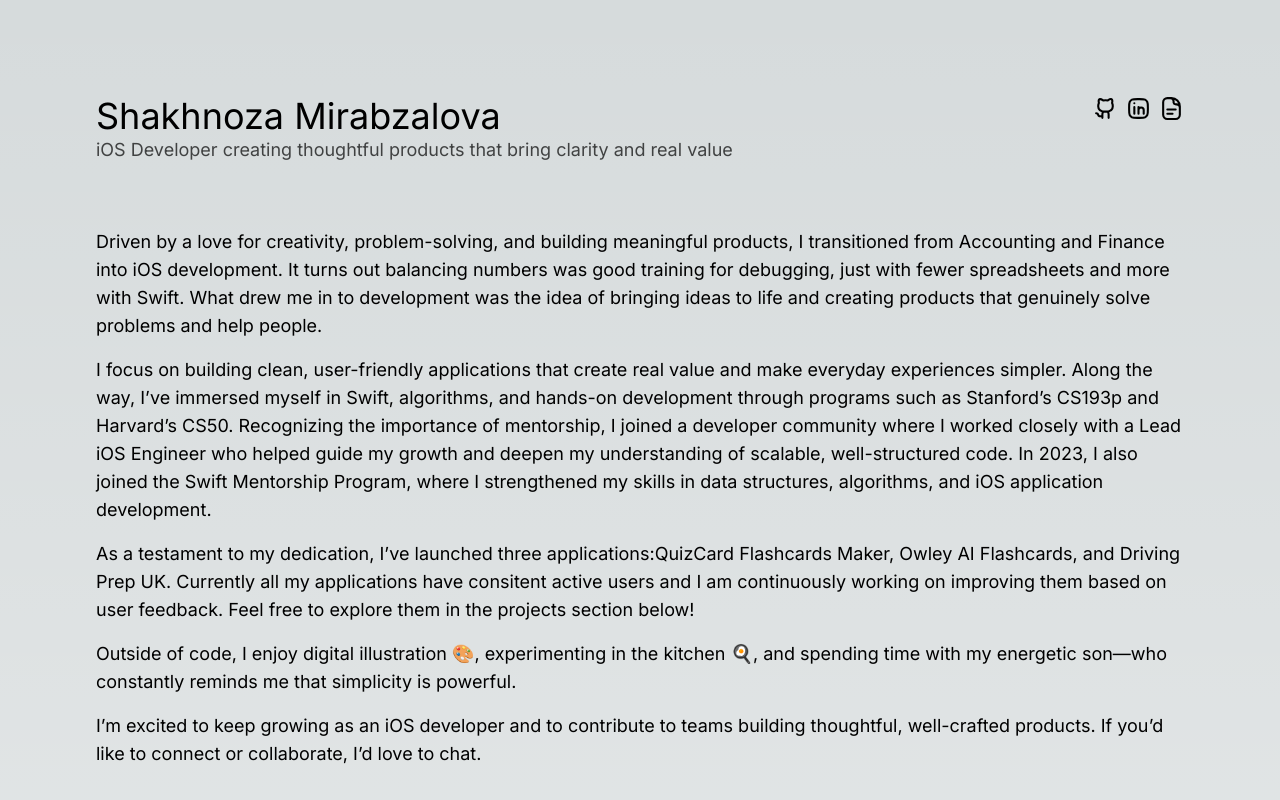
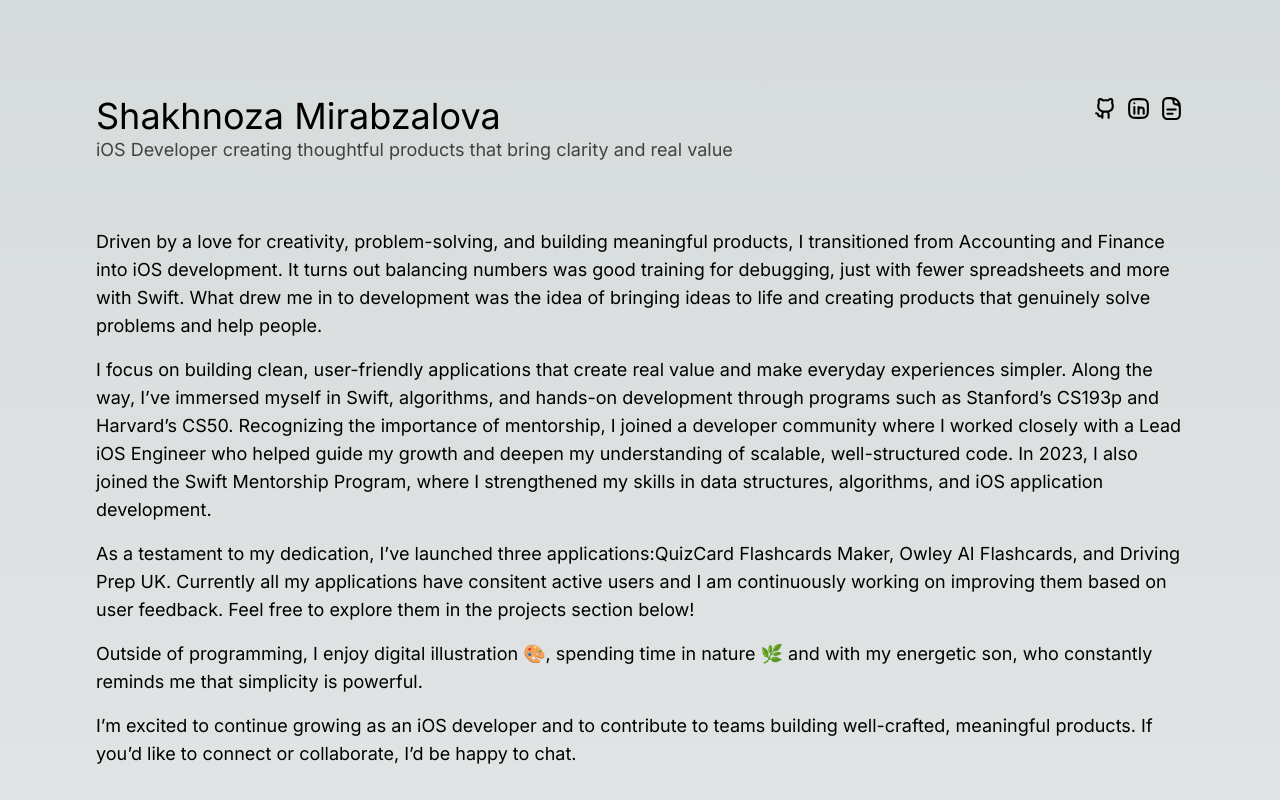
Before and after one commit to ShaniDan/portfolio, a Next.js app: page / in a window 1280 px wide. Shown: the top 800 px of the page. Built offline with nearby package versions, Linux system fonts and the light colour scheme.

Commit message:
updated text

```diff
--- a/app/page.tsx
+++ b/app/page.tsx
@@ -57,13 +57,13 @@ export default function Home() {
           Feel free to explore them in the projects section below!
         </p>
         <p className="text-lg md:text-xl lg:text-lg mb-4">
-        Outside of code, I enjoy digital illustration 🎨, experimenting in the kitchen 🍳,
-        and spending time with my energetic son—who constantly reminds me that simplicity is powerful.
+        Outside of programming, I enjoy digital illustration 🎨, spending time in nature 🌿
+        and with my energetic son, who constantly reminds me that simplicity is powerful.
         </p>
         <p className="text-lg md:text-xl lg:text-lg mb-4">
-          I’m excited to keep growing as an iOS developer and to contribute to
-          teams building thoughtful, well-crafted products. If you’d like to
-          connect or collaborate, I’d love to chat.
+        I’m excited to continue growing as an iOS developer and
+        to contribute to teams building well-crafted, meaningful products.
+        If you’d like to connect or collaborate, I’d be happy to chat.
         </p>
       </section>
 
```
